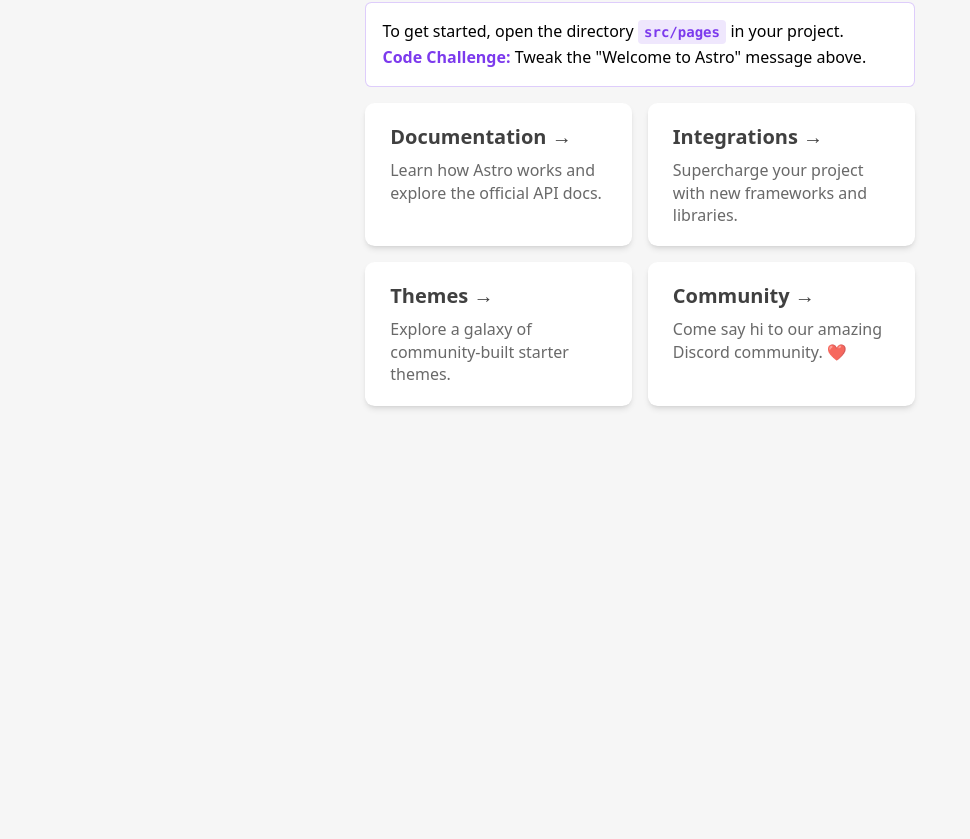
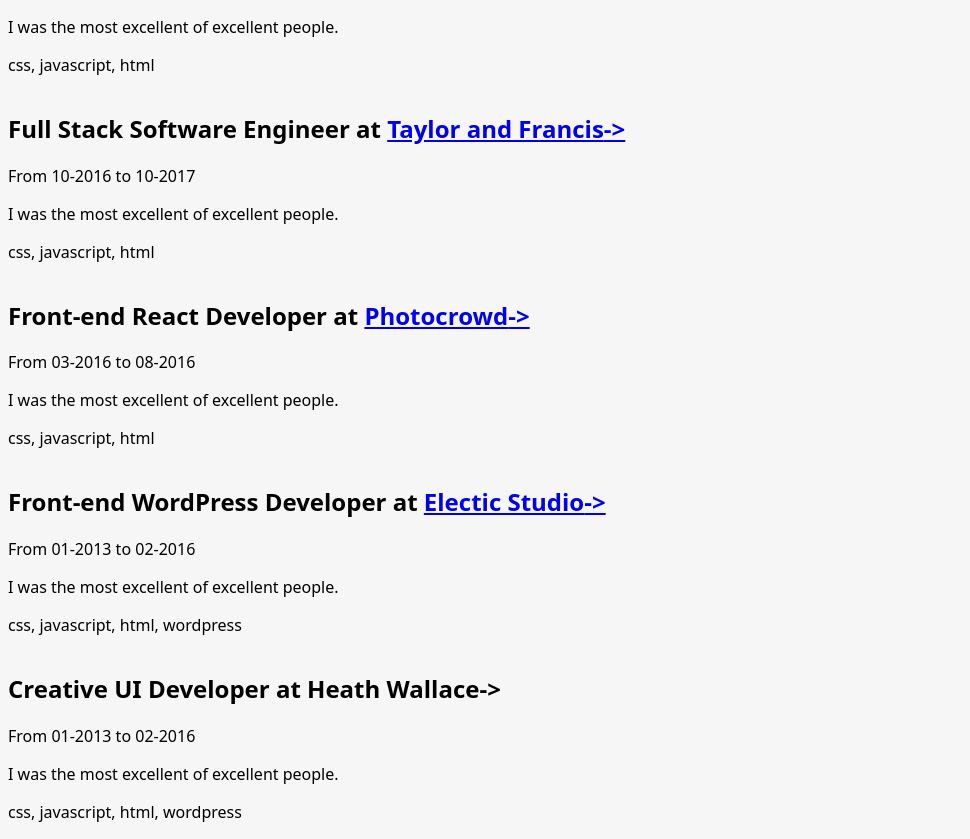
Before and after one commit to bigandy/cv, an Astro site: page / in a window 1280 px wide. Shown: the part 111-950 px from the top of the page, without its empty margins (0-970 px from the left). Before the commit the page ends 800 px from the top, so only its background shows below. Built offline with nearby package versions, Linux system fonts and the light colour scheme; Astro itself is replaced by a stand-in of ours.

Commit message:
get ball rolling by adding Role Component

```diff
--- a/package.json
+++ b/package.json
@@ -1,5 +1,5 @@
 {
-  "name": "",
+  "name": "andrew-hudson-cv",
   "type": "module",
   "version": "0.0.1",
   "scripts": {
@@ -10,6 +10,6 @@
     "astro": "astro"
   },
   "dependencies": {
-    "astro": "^2.5.6"
+    "astro": "2.5.6"
   }
 }
--- a/src/components/Card.astro
+++ /dev/null
@@ -1,63 +0,0 @@
----
-export interface Props {
-	title: string;
-	body: string;
-	href: string;
-}
-
-const { href, title, body } = Astro.props;
----
-
-<li class="link-card">
-	<a href={href}>
-		<h2>
-			{title}
-			<span>&rarr;</span>
-		</h2>
-		<p>
-			{body}
-		</p>
-	</a>
-</li>
-<style>
-	.link-card {
-		list-style: none;
-		display: flex;
-		padding: 0.25rem;
-		background-color: white;
-		background-image: none;
-		background-size: 400%;
-		border-radius: 0.6rem;
-		background-position: 100%;
-		transition: background-position 0.6s cubic-bezier(0.22, 1, 0.36, 1);
-		box-shadow: 0 4px 6px -1px rgba(0, 0, 0, 0.1), 0 2px 4px -2px rgba(0, 0, 0, 0.1);
-	}
-
-	.link-card > a {
-		width: 100%;
-		text-decoration: none;
-		line-height: 1.4;
-		padding: 1rem 1.3rem;
-		border-radius: 0.35rem;
-		color: #111;
-		background-color: white;
-		opacity: 0.8;
-	}
-	h2 {
-		margin: 0;
-		font-size: 1.25rem;
-		transition: color 0.6s cubic-bezier(0.22, 1, 0.36, 1);
-	}
-	p {
-		margin-top: 0.5rem;
-		margin-bottom: 0;
-		color: #444;
-	}
-	.link-card:is(:hover, :focus-within) {
-		background-position: 0;
-		background-image: var(--accent-gradient);
-	}
-	.link-card:is(:hover, :focus-within) h2 {
-		color: rgb(var(--accent));
-	}
-</style>
--- /dev/null
+++ b/src/components/Role.astro
@@ -0,0 +1,31 @@
+---
+export interface Props {
+	position: string;
+	company: string;
+	description: string;
+	url?: string;
+    tags: string[];
+    from: string;
+    to: string;
+}
+
+const { url, company, description, from, to, tags, position } = Astro.props;
+---
+
+<li class="job-role">
+    <h2>
+        {position} at {url !== '' ? <a target="_blank" rel="noopener" href={url} class="u--link-external">{company}</a> : {company}}
+    </h2>
+    <p>From {from} to {to}</p>
+    <p>
+        {description}
+    </p>
+    {tags.map((tag, index) => {
+        return (<span>{tag}{index !== tags.length - 1 && ', '}</span>)
+    })}
+</li>
+<style>
+	li {
+        list-style: none;
+    }
+</style>
--- a/src/layouts/Layout.astro
+++ b/src/layouts/Layout.astro
@@ -21,10 +21,10 @@
 	</body>
 </html>
 <style is:global>
-	:root {
+	/* :root {
 		--accent: 124, 58, 237;
 		--accent-gradient: linear-gradient(45deg, rgb(var(--accent)), #da62c4 30%, white 60%);
-	}
+	} */
 	html {
 		font-family: system-ui, sans-serif;
 		background-color: #F6F6F6;
@@ -33,4 +33,11 @@
 		font-family: Menlo, Monaco, Lucida Console, Liberation Mono, DejaVu Sans Mono,
 			Bitstream Vera Sans Mono, Courier New, monospace;
 	}
+
+	/* Utility classes */
+	.u--link-external {
+		&::after {
+			content: "->";
+		}
+	}
 </style>
--- a/src/pages/index.astro
+++ b/src/pages/index.astro
@@ -1,80 +1,72 @@
 ---
 import Layout from '../layouts/Layout.astro';
 import Card from '../components/Card.astro';
+import Role from '../components/Role.astro';
 ---
 
-<Layout title="Welcome to Astro.">
+<Layout title="Andrew Hudson - Senior Front-end Software Engineer">
 	<main>
-		<h1>Welcome to <span class="text-gradient">Astro</span></h1>
-		<p class="instructions">
-			To get started, open the directory <code>src/pages</code> in your project.<br />
-			<strong>Code Challenge:</strong> Tweak the "Welcome to Astro" message above.
-		</p>
 		<ul role="list" class="link-card-grid">
-			<Card
-				href="https://docs.astro.build/"
-				title="Documentation"
-				body="Learn how Astro works and explore the official API docs."
+			<Role
+				url="https://ventureharbour.com"
+				company="Venture Harbour Ltd"
+				position="Senior Front-end Software Engineer"
+				from="10-2017"
+				to="03-2023"
+				tags={['css', 'javascript', 'html']}
+				description="I was the most excellent of excellent people."
 			/>
-			<Card
-				href="https://astro.build/integrations/"
-				title="Integrations"
-				body="Supercharge your project with new frameworks and libraries."
+
+			<Role
+				url="https://taylorandfrancis.com/"
+				company="Taylor and Francis"
+				position="Full Stack Software Engineer"
+				from="10-2016"
+				to="10-2017"
+				tags={['css', 'javascript', 'html']}
+				description="I was the most excellent of excellent people."
 			/>
-			<Card
-				href="https://astro.build/themes/"
-				title="Themes"
-				body="Explore a galaxy of community-built starter themes."
+
+			<Role
+				url="https://photocrowd.com/"
+				company="Photocrowd"
+				position="Front-end React Developer"
+				from="03-2016"
+				to="08-2016"
+				tags={['css', 'javascript', 'html']}
+				description="I was the most excellent of excellent people."
 			/>
-			<Card
-				href="https://astro.build/chat/"
-				title="Community"
-				body="Come say hi to our amazing Discord community. ❤️"
+
+			<Role
+				url="https://electricstudio.co.uk/"
+				company="Electic Studio"
+				position="Front-end WordPress Developer"
+				from="01-2013"
+				to="02-2016"
+				tags={['css', 'javascript', 'html', 'wordpress']}
+				description="I was the most excellent of excellent people."
 			/>
+
+			<Role
+				company="Heath Wallace"
+				position="Creative UI Developer"
+				from="01-2013"
+				to="02-2016"
+				tags={['css', 'javascript', 'html', 'wordpress']}
+				description="I was the most excellent of excellent people."
+			/>
+
+
+
 		</ul>
 	</main>
 </Layout>
 
 <style>
-	main {
-		margin: auto;
-		padding: 1.5rem;
-		max-width: 60ch;
-	}
-	h1 {
-		font-size: 3rem;
-		font-weight: 800;
-		margin: 0;
-	}
-	.text-gradient {
-		background-image: var(--accent-gradient);
-		-webkit-background-clip: text;
-		-webkit-text-fill-color: transparent;
-		background-size: 400%;
-		background-position: 0%;
-	}
-	.instructions {
-		line-height: 1.6;
-		margin: 1rem 0;
-		border: 1px solid rgba(var(--accent), 25%);
-		background-color: white;
-		padding: 1rem;
-		border-radius: 0.4rem;
-	}
-	.instructions code {
-		font-size: 0.875em;
-		font-weight: bold;
-		background: rgba(var(--accent), 12%);
-		color: rgb(var(--accent));
-		border-radius: 4px;
-		padding: 0.3em 0.45em;
-	}
-	.instructions strong {
-		color: rgb(var(--accent));
-	}
+
 	.link-card-grid {
 		display: grid;
-		grid-template-columns: repeat(auto-fit, minmax(24ch, 1fr));
+		grid-template-columns: repeat(auto-fit, minmax(70ch, 1fr));
 		gap: 1rem;
 		padding: 0;
 	}
```
